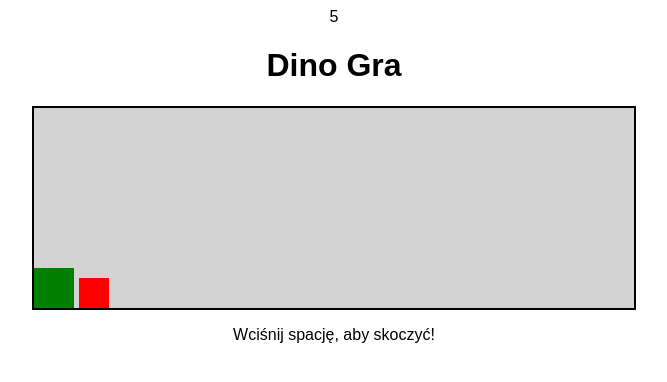
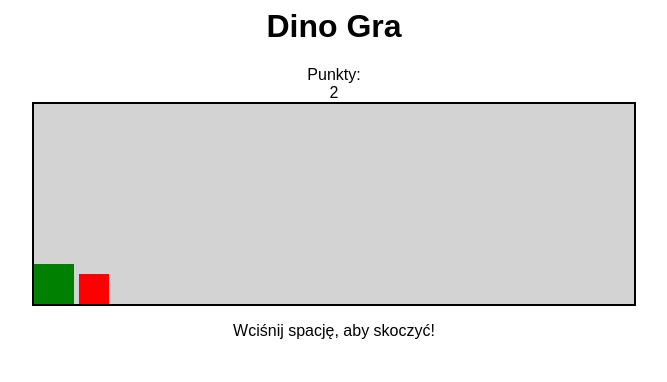
Before and after one commit to Maladelfineka/DIno-gamee, a plain HTML site: page index.html in a window 1280 px wide. Shown: the whole page, without its empty margins (306-973 px from the left). Drawn offline with Linux system fonts and the light colour scheme.

Commit message:
Add files via upload

```diff
--- a/index.html
+++ b/index.html
@@ -6,8 +6,11 @@
    <link rel="stylesheet" href="style.css">
 </head>
 <body>
-    <div id="scoreSpan">0</div>
     <h1>Dino Gra</h1>
+    <div> Punkty:
+        <div id="scoreSpan">0</div>
+    </div>
+
     <div class="game-container">
         <div class="dino" id="dino"></div>
         <div class="obstacle" id="obstacle"></div>
--- a/script.js
+++ b/script.js
@@ -1,5 +1,5 @@
 let time = 0;
-setInterval(() => {
+let punky = setInterval(() => {
     time++;
     document.querySelector("#scoreSpan").innerHTML = time;
 }, 1000);
@@ -34,6 +34,7 @@ function moveObstacle() {
         if (obstacleLeft < 50 && obstacleLeft > 0 && dinoBottom <= 30) {
             alert(`Game Over! ~ Your score is ${time}!`);
             clearInterval(interval);
+            clearInterval(punky);
             location.reload();
         }
     }, 20);
```
